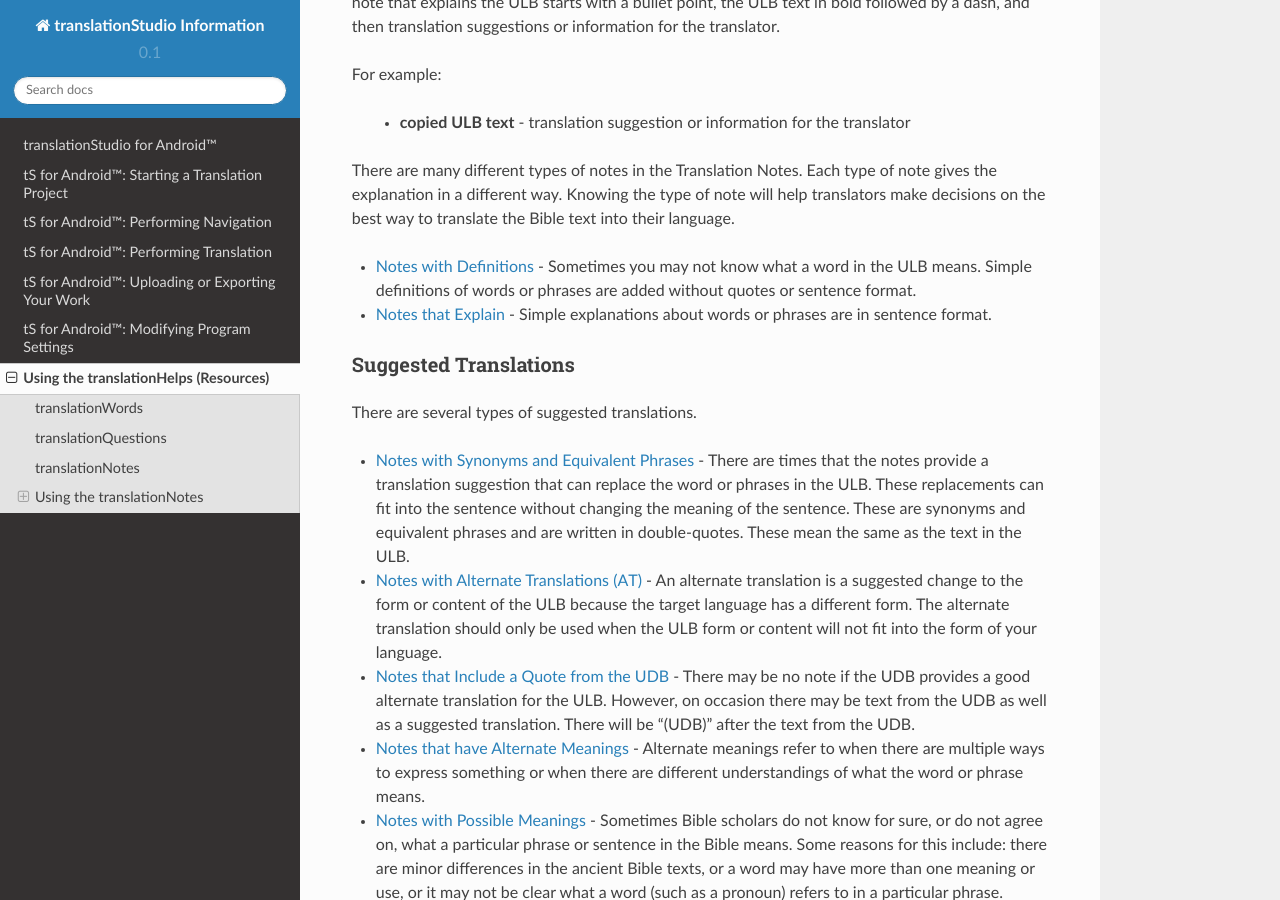
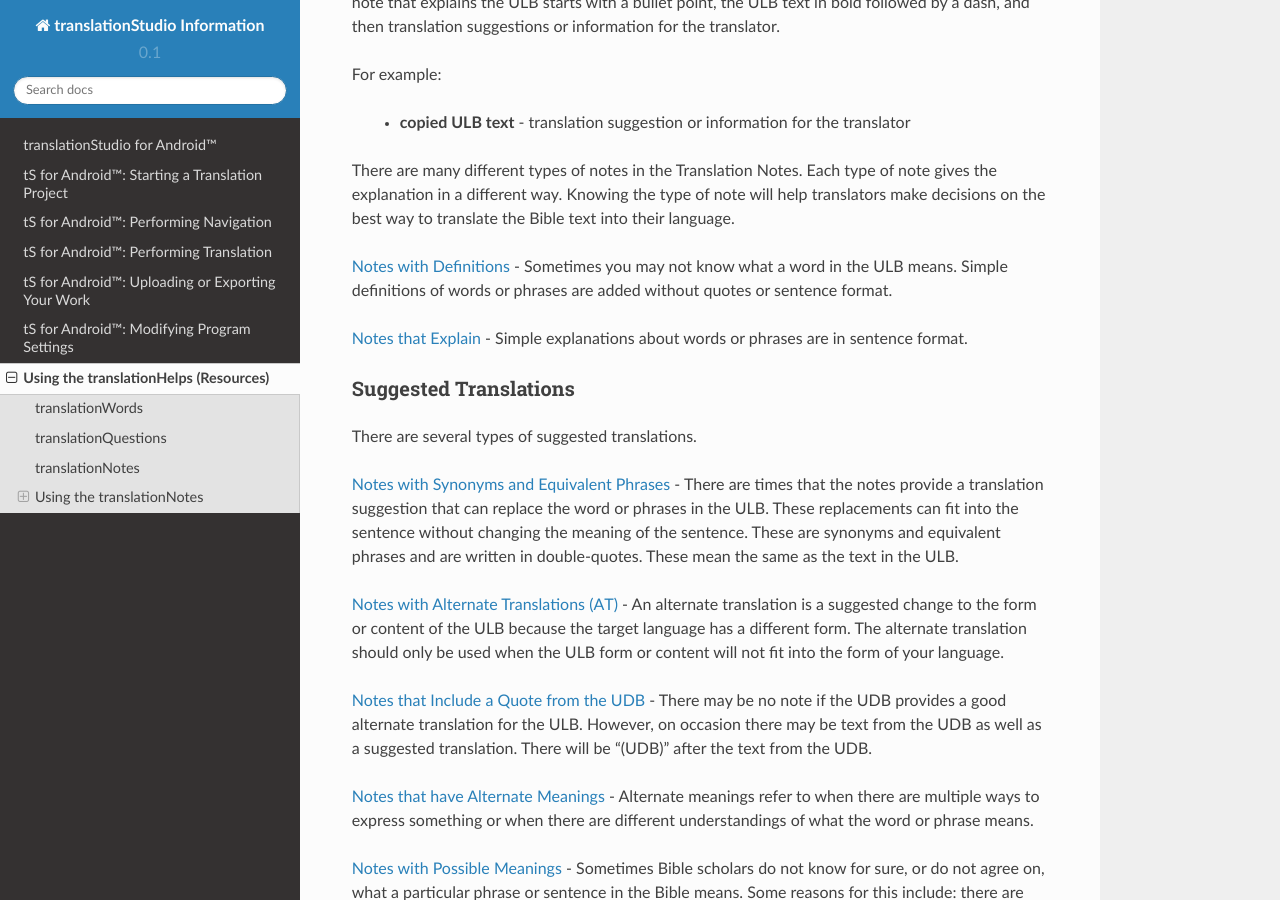
Before and after one commit to unfoldingWord-dev/translationStudio-Info, a Sphinx documentation site: the page built from docs/Helps.rst, in a window 1280 px wide and 900 px high, scrolled down 1415 px. Built offline with Sphinx 7.4.7 and the Read the Docs theme 2.0.0, drawn with Linux system fonts in a browser that asks for light colours; pages that are not in the unit, such as notebooks, are missing from menus.

Commit message:
Update Helps.rst

```diff
--- a/docs/Helps.rst
+++ b/docs/Helps.rst
@@ -54,30 +54,30 @@ For example:
 
 There are many different types of notes in the Translation Notes. Each type of note gives the explanation in a different way. Knowing the type of note will help translators make decisions on the best way to translate the Bible text into their language.
 
-* `Notes with Definitions`_ - Sometimes you may not know what a word in the ULB means. Simple definitions of words or phrases are added without quotes or sentence format.
+`Notes with Definitions`_ - Sometimes you may not know what a word in the ULB means. Simple definitions of words or phrases are added without quotes or sentence format.
 
-* `Notes that Explain`_ - Simple explanations about words or phrases are in sentence format.
+`Notes that Explain`_ - Simple explanations about words or phrases are in sentence format.
 
 Suggested Translations
 ^^^^^^^^^^^^^^^^^^^^^^
 
 There are several types of suggested translations.
 
-* `Notes with Synonyms and Equivalent Phrases`_ - There are times that the notes provide a translation suggestion that can replace the word or phrases in the ULB. These replacements can fit into the sentence without changing the meaning of the sentence. These are synonyms and equivalent phrases and are written in double-quotes. These mean the same as the text in the ULB.
+`Notes with Synonyms and Equivalent Phrases`_ - There are times that the notes provide a translation suggestion that can replace the word or phrases in the ULB. These replacements can fit into the sentence without changing the meaning of the sentence. These are synonyms and equivalent phrases and are written in double-quotes. These mean the same as the text in the ULB.
 
-* `Notes with Alternate Translations (AT)`_ - An alternate translation is a suggested change to the form or content of the ULB because the target language has a different form. The alternate translation should only be used when the ULB form or content will not fit into the form of your language.
+`Notes with Alternate Translations (AT)`_ - An alternate translation is a suggested change to the form or content of the ULB because the target language has a different form. The alternate translation should only be used when the ULB form or content will not fit into the form of your language.
 
-* `Notes that Include a Quote from the UDB`_ - There may be no note if the UDB provides a good alternate translation for the ULB. However, on occasion there may be text from the UDB as well as a suggested translation. There will be "(UDB)" after the text from the UDB.
+`Notes that Include a Quote from the UDB`_ - There may be no note if the UDB provides a good alternate translation for the ULB. However, on occasion there may be text from the UDB as well as a suggested translation. There will be "(UDB)" after the text from the UDB.
 
-* `Notes that have Alternate Meanings`_ - Alternate meanings refer to when there are multiple ways to express something or when there are different understandings of what the word or phrase means.
+`Notes that have Alternate Meanings`_ - Alternate meanings refer to when there are multiple ways to express something or when there are different understandings of what the word or phrase means.
 
-* `Notes with Possible Meanings`_ - Sometimes Bible scholars do not know for sure, or do not agree on, what a particular phrase or sentence in the Bible means. Some reasons for this include: there are minor differences in the ancient Bible texts, or a word may have more than one meaning or use, or it may not be clear what a word (such as a pronoun) refers to in a particular phrase.
+`Notes with Possible Meanings`_ - Sometimes Bible scholars do not know for sure, or do not agree on, what a particular phrase or sentence in the Bible means. Some reasons for this include: there are minor differences in the ancient Bible texts, or a word may have more than one meaning or use, or it may not be clear what a word (such as a pronoun) refers to in a particular phrase.
 
-* `Notes that Identify Figures of Speech`_ - In the notes there will be an explanation on how to translate the Figure of Speech that is in the passage. Sometimes an Alternate Translation (AT:) is provided. There will also be a link to the translationAcademy page for additional information and translation strategies to help the translator accurately translate for the meaning of the passage.
+`Notes that Identify Figures of Speech`_ - In the notes there will be an explanation on how to translate the Figure of Speech that is in the passage. Sometimes an Alternate Translation (AT:) is provided. There will also be a link to the translationAcademy page for additional information and translation strategies to help the translator accurately translate for the meaning of the passage.
 
-* `Notes that Identify Indirect and Direct Quotes`_ - There are two kinds of quotations: direct quotation and indirect quotation. When translating a quotation, translators need to decide whether to translate it as a direct quotation or an indirect quotation.
+`Notes that Identify Indirect and Direct Quotes`_ - There are two kinds of quotations: direct quotation and indirect quotation. When translating a quotation, translators need to decide whether to translate it as a direct quotation or an indirect quotation.
 
-* `Notes for Long ULB Phrases`_ - Sometimes there are notes for a phrase and separate notes for portions of that phrase. In that case, the larger phrase is first, and its parts afterward. The longer phrase is broken down so that translation suggestions for parts of the phrase can be explained for each part.
+`Notes for Long ULB Phrases`_ - Sometimes there are notes for a phrase and separate notes for portions of that phrase. In that case, the larger phrase is first, and its parts afterward. The longer phrase is broken down so that translation suggestions for parts of the phrase can be explained for each part.
 
 Notes with Definitions
 ^^^^^^^^^^^^^^^^^^^^^^
@@ -90,19 +90,19 @@ Sometimes you may not know what a word in the ULB means. The notes may have a de
 
 Simple definitions of words or phrases are added without quotes or sentence format. Here are examples:
 
-*It is like children playing in the marketplace, who sit and call to one another and say, 'We played a flute for you (Matthew 11:16-17 ULB)*
+  *It is like children playing in the marketplace, who sit and call to one another and say, 'We played a flute for you (Matthew 11:16-17 ULB)*
 
- * marketplace - a large, open-air area where people would come to sell their goods
+   marketplace - a large, open-air area where people would come to sell their goods
 
- * flute - a long, hollow musical instrument which is played by blowing air in or over one end
+   flute - a long, hollow musical instrument which is played by blowing air in or over one end
 
 *...people who dress in splendid clothing and live in luxury are in kings' palaces (Luke 7:25 ULB)*
 
- * kings' palaces - a large, expensive house that a king lives in
+   kings' palaces - a large, expensive house that a king lives in
 
 **Translation Principles**
 
-*	Use words that are already part of your language if possible.
+* Use words that are already part of your language if possible.
 
 * Keep expressions short if possible.
 
@@ -127,23 +127,23 @@ Simple explanations about words or phrases are written as full sentences. They b
 
 For example:
 
-*The fishermen had gotten out of them and were washing their nets. (Luke 5:2 ULB)*
+  *The fishermen had gotten out of them and were washing their nets. (Luke 5:2 ULB)*
 
-*	**washing their nets** - They were cleaning their fishing nets in order to use them again to catch fish.
+    * **washing their nets** - They were cleaning their fishing nets in order to use them again to catch fish.
 
 If you did not know that fishermen used nets to catch fish, you might wonder why the fishermen were cleaning their nets. This explanation can help you choose good words for "were washing" and "nets."
 
-*they motioned to their partners in the other boat (Luke 5:7 ULB)*
+  *they motioned to their partners in the other boat (Luke 5:7 ULB)*
 
-* **motioned** - They were too far from shore to call so they made gestures, probably waving their arms.
+    * **motioned** - They were too far from shore to call so they made gestures, probably waving their arms.
 
-This note can help you understand what kind of motion the people made. It was a motion that people would be able to see from a distance. This will help you choose a good word or phrase for "motioned."
+      This note can help you understand what kind of motion the people made. It was a motion that people would be able to see from a distance. This will help you choose a good word or phrase for "motioned."
 
-*He will be filled with the Holy Spirit, even while in his mother's womb. (Luke 1:14 ULB)*
+  *He will be filled with the Holy Spirit, even while in his mother's womb. (Luke 1:14 ULB)*
 
-*	**even while in his mother's womb** - The word "even" here indicates that this is especially surprising news. People had been filled with the Holy Spirit before, but no one had heard of an unborn baby's being filled with the Holy Spirit.
+    * **even while in his mother's womb** - The word "even" here indicates that this is especially surprising news. People had been filled with the Holy Spirit before, but no one had heard of an unborn baby's being filled with the Holy Spirit.
 
-This note can help you understand what the word "even" means in this sentence, so you can find a way of showing how surprising this was.
+      This note can help you understand what the word "even" means in this sentence, so you can find a way of showing how surprising this was.
 
 Notes with Synonyms and Equivalent Phrases
 ^^^^^^^^^^^^^^^^^^^^^^^^^^^^^^^^^^^^^^^^^^
```
